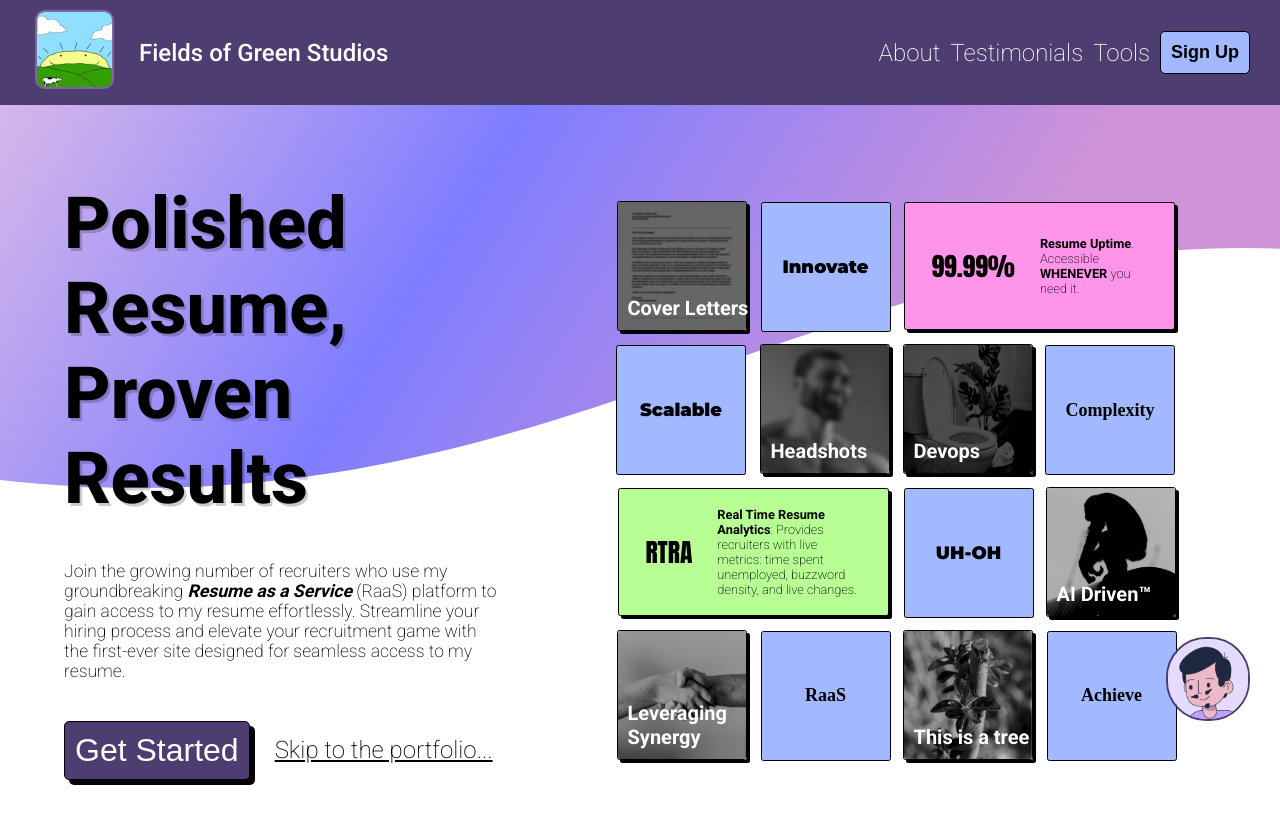
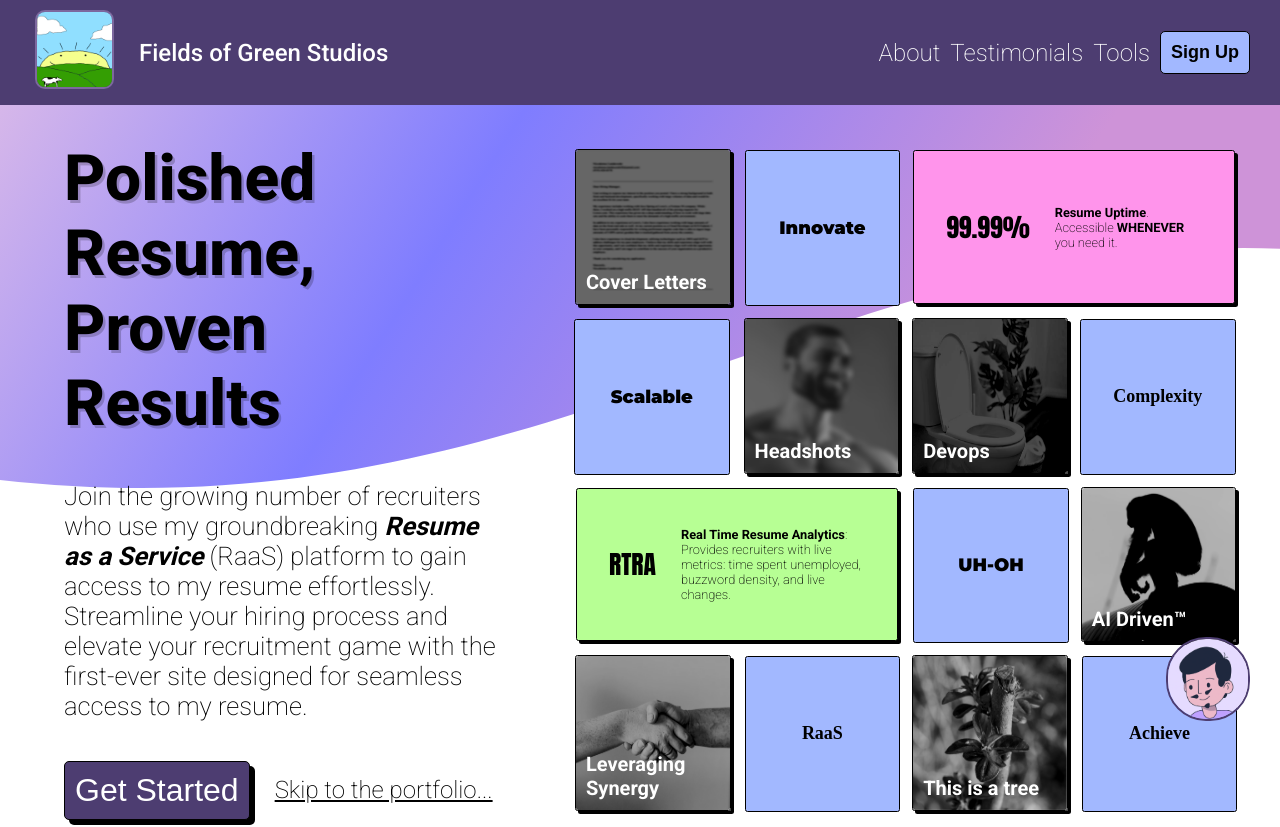
Before and after one commit to landaverdend/portfolio-site, a React (Vite) app in the folder frontend/: page /SplashView in a window 1280 px wide. Shown: the top 827 px of the page. Built offline with nearby package versions, Linux system fonts and the light colour scheme; a web font is replaced by a local one.

Commit message:
fixing the splash portion.

```diff
--- a/frontend/src/views/splashView/mainSection/main-section.css
+++ b/frontend/src/views/splashView/mainSection/main-section.css
@@ -53,9 +53,6 @@
     flex-direction: column;
     justify-content: center;
   }
-}
-
-@media (min-width: 1200px) {
 }
 
 @media (min-width: 431px) {
@@ -121,18 +118,16 @@
     height: 80vh;
 
     .main-section__text {
-      display: flex;
       justify-content: flex-start;
       align-items: flex-start;
-      flex: 1;
       width: 40vw;
 
       #header-text {
-        font-size: 3.75rem;
+        font-size: clamp(2rem, 5vw, 7rem);
       }
 
       .about-paragraph {
-        font-size: 0.9rem;
+        font-size: clamp(1.1rem, 2vw, 1.6rem);
         max-width: 85%;
       }
 
@@ -143,32 +138,3 @@
     }
   }
 }
-
-@media (min-width: 1100px) {
-  .main-section {
-    display: flex;
-    flex-direction: row;
-    flex-wrap: nowrap;
-
-    gap: 0px;
-    margin: 20vh 5vw 5vh 5vw;
-    height: 80vh;
-
-    .main-section__text {
-      display: flex;
-      justify-content: flex-start;
-      align-items: flex-start;
-      flex: 1;
-      width: 40vw;
-
-      #header-text {
-        font-size: 4.5rem;
-      }
-
-      .about-paragraph {
-        font-size: 1.1rem;
-        max-width: 85%;
-      }
-    }
-  }
-}
--- a/frontend/src/views/splashView/splashGrid/splash-grid.css
+++ b/frontend/src/views/splashView/splashGrid/splash-grid.css
@@ -174,7 +174,7 @@
 
 @media (min-width: 581px) {
   :root {
-    --grid-size: clamp(105px, 10vw, 225px);
+    --grid-size: clamp(105px, 12vw, 260px);
     --tile-font-size: clamp(18px, 1.2vw, 40px);
     --giga-text-size: clamp(25px, 2vw, 50px);
     --small-text-size: clamp(0.75rem, 1vw, 1.25rem);
```
